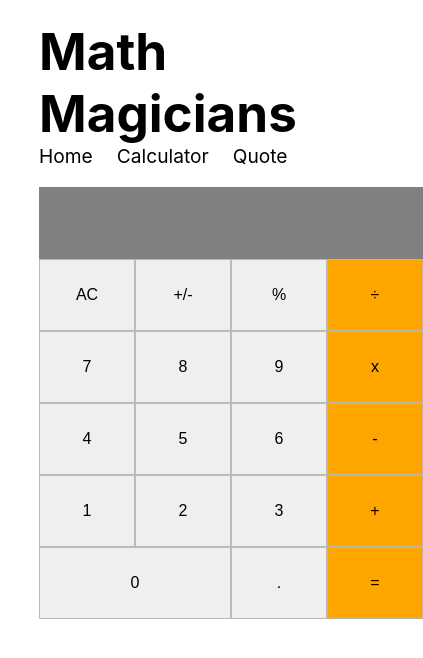
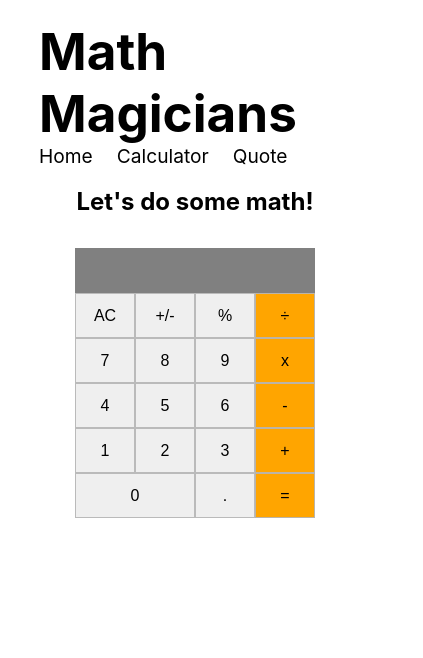
Before and after one commit to leopiresgoss/math-magicians, a React (Create React App) app: page /calculator in a window 390 px wide. Shown: the top 658 px of the page, 423 px wide, since content can reach past the window. Built offline with nearby package versions, Linux system fonts and the light colour scheme.

Commit message:
Style Calculator page

```diff
--- /dev/null
+++ b/src/pages/Calculator.css
@@ -0,0 +1,64 @@
+.calc-container {
+  display: flex;
+  justify-content: space-between;
+  flex-wrap: wrap;
+  gap: 32px;
+}
+
+.calculator {
+  width: min-content;
+  background-color: gray;
+}
+
+.elem {
+  display: flex;
+}
+
+.result {
+  height: 72px;
+  display: flex;
+  align-items: center;
+  justify-content: flex-end;
+}
+
+.result h3 {
+  text-align: end;
+  color: white;
+  margin-right: 4px;
+  font-size: 1.5rem;
+  font-weight: 300;
+}
+
+#left {
+  display: grid;
+  grid-template-columns: 1fr 1fr 1fr;
+}
+
+#right {
+  display: flex;
+  flex-direction: column;
+}
+
+#right button {
+  background-color: orange;
+}
+
+#zero {
+  width: auto;
+  grid-column-end: span 2;
+}
+
+@media screen and (max-width: 802px) {
+  .calc-container {
+    justify-content: center;
+  }
+
+  .result {
+    height: 45px;
+  }
+
+  button {
+    width: 60px;
+    height: 45px;
+  }
+}
--- a/src/pages/CalculatorPage.js
+++ b/src/pages/CalculatorPage.js
@@ -1,8 +1,12 @@
 import React from 'react';
 import Calculator from '../components/Calculator';
+import './Calculator.css';
 
 const CalculatorPage = () => (
-  <Calculator />
+  <div className="calc-container">
+    <h2>Let&apos;s do some math!</h2>
+    <Calculator />
+  </div>
 );
 
 export default CalculatorPage;
```
